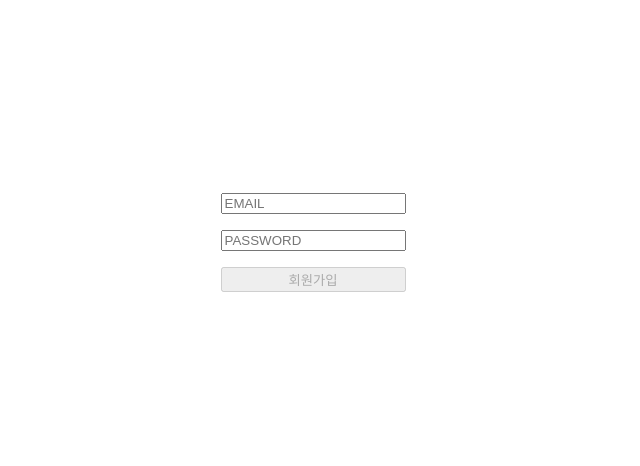
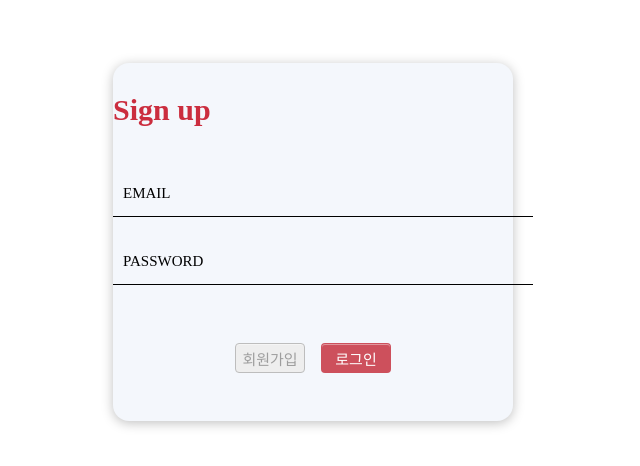
Before and after one commit to hxezin/wanted-pre-onboarding-frontend, a React (Create React App) app: page /signup in a window 1280 px wide. Shown: the part 166-632 px from the top of the page, without its empty margins (327-967 px from the left). Built offline with nearby package versions, Linux system fonts and the light colour scheme; no server answers; the HTML template or start-up script is replaced by a standard one.

Commit message:
refactor: css 구현 및 컴포넌트 분리

```diff
--- /dev/null
+++ b/src/pages/SignIn/index.styled.ts
@@ -0,0 +1,36 @@
+import styled from "styled-components";
+
+const Page = styled.div`
+  display: flex;
+  justify-content: center;
+  align-items: center;
+  height: 100vh;
+`;
+
+const Header = styled.header`
+  width: 100%;
+  color: #cb2d3e;
+  font-weight: 900;
+  font-size: 30px;
+  padding: 1em;
+  padding-bottom: 0;
+`;
+
+const Form = styled.form`
+  display: flex;
+  flex-direction: column;
+  align-items: center;
+  row-gap: 1em;
+  width: 100%;
+  margin: 1em;
+  padding: 2em 4em;
+`;
+
+const ButtonBlock = styled.div`
+  display: flex;
+  justify-content: center;
+  column-gap: 1em;
+  margin-top: 2em;
+`;
+
+export { Page, Header, Form, ButtonBlock };
--- a/src/pages/SignIn/index.tsx
+++ b/src/pages/SignIn/index.tsx
@@ -3,29 +3,13 @@ import { Link, useNavigate } from "react-router-dom";
 
 import { signin } from "apis/auth";
 
-import styled from "styled-components";
+import * as S from "./index.styled";
 import { setToken } from "utils/token";
 import useRedirect from "hooks/useRedirect";
 import useValidate from "hooks/useValidate";
-
-const Page = styled.main`
-  display: flex;
-  justify-content: center;
-  align-items: center;
-  height: 100vh;
-`;
-
-const Form = styled.form`
-  display: flex;
-  flex-direction: column;
-  row-gap: 1em;
-`;
-
-const ButtonBlock = styled.div`
-  display: flex;
-  justify-content: center;
-  column-gap: 1em;
-`;
+import Card from "components/Card";
+import Input from "components/Input";
+import Button from "components/Button";
 
 const SignIn = () => {
   useRedirect();
@@ -49,21 +33,24 @@ const SignIn = () => {
   };
 
   return (
-    <Page>
-      <Form onSubmit={handleSubmit}>
-        <input placeholder="EMAIL" onChange={(e) => setEmail(e.target.value)} />
-        <input
-          placeholder="PASSWORD"
-          onChange={(e) => setPassword(e.target.value)}
-        />
-        <ButtonBlock>
-          <button disabled={!isValid}>로그인</button>
-          <Link to="/signup">
-            <button>회원가입</button>
-          </Link>
-        </ButtonBlock>
-      </Form>
-    </Page>
+    <S.Page>
+      <Card>
+        <S.Header>Login</S.Header>
+        <S.Form onSubmit={handleSubmit}>
+          <Input text="EMAIL" onChange={(e) => setEmail(e.target.value)} />
+          <Input
+            text="PASSWORD"
+            onChange={(e) => setPassword(e.target.value)}
+          />
+          <S.ButtonBlock>
+            <Button disabled={!isValid}>로그인</Button>
+            <Link to="/signup">
+              <Button>회원가입</Button>
+            </Link>
+          </S.ButtonBlock>
+        </S.Form>
+      </Card>
+    </S.Page>
   );
 };
 
--- /dev/null
+++ b/src/pages/SignUp/index.styled.ts
@@ -0,0 +1,36 @@
+import styled from "styled-components";
+
+const Page = styled.div`
+  display: flex;
+  justify-content: center;
+  align-items: center;
+  height: 100vh;
+`;
+
+const Header = styled.header`
+  width: 100%;
+  color: #cb2d3e;
+  font-weight: 900;
+  font-size: 30px;
+  padding: 1em;
+  padding-bottom: 0;
+`;
+
+const Form = styled.form`
+  display: flex;
+  flex-direction: column;
+  align-items: center;
+  row-gap: 1em;
+  width: 100%;
+  margin: 1em;
+  padding: 2em 4em;
+`;
+
+const ButtonBlock = styled.div`
+  display: flex;
+  justify-content: center;
+  column-gap: 1em;
+  margin-top: 2em;
+`;
+
+export { Page, Header, Form, ButtonBlock };
--- a/src/pages/SignUp/index.tsx
+++ b/src/pages/SignUp/index.tsx
@@ -1,22 +1,11 @@
 import { signup } from "apis/auth";
+import Button from "components/Button";
+import Card from "components/Card";
+import Input from "components/Input";
 import useValidate from "hooks/useValidate";
 import { useState } from "react";
-import { useNavigate } from "react-router-dom";
-
-import styled from "styled-components";
-
-const Page = styled.main`
-  display: flex;
-  justify-content: center;
-  align-items: center;
-  height: 100vh;
-`;
-
-const Form = styled.form`
-  display: flex;
-  flex-direction: column;
-  row-gap: 1em;
-`;
+import { Link, useNavigate } from "react-router-dom";
+import * as S from "./index.styled";
 
 const SignUp = () => {
   const [email, setEmail] = useState("");
@@ -37,16 +26,24 @@ const SignUp = () => {
   };
 
   return (
-    <Page>
-      <Form onSubmit={handleSubmit}>
-        <input placeholder="EMAIL" onChange={(e) => setEmail(e.target.value)} />
-        <input
-          placeholder="PASSWORD"
-          onChange={(e) => setPassword(e.target.value)}
-        />
-        <button disabled={!isValid}>회원가입</button>
-      </Form>
-    </Page>
+    <S.Page>
+      <Card>
+        <S.Header>Sign up</S.Header>
+        <S.Form onSubmit={handleSubmit}>
+          <Input text="EMAIL" onChange={(e) => setEmail(e.target.value)} />
+          <Input
+            text="PASSWORD"
+            onChange={(e) => setPassword(e.target.value)}
+          />
+          <S.ButtonBlock>
+            <Button disabled={!isValid}>회원가입</Button>
+            <Link to="/">
+              <Button>로그인</Button>
+            </Link>
+          </S.ButtonBlock>
+        </S.Form>
+      </Card>
+    </S.Page>
   );
 };
 
--- /dev/null
+++ b/src/pages/Todo/TodoForm/index.tsx
@@ -0,0 +1,50 @@
+import { useState } from "react";
+import { createTodo } from "apis/todos";
+import styled from "styled-components";
+import Input from "components/Input";
+import Button from "components/Button";
+
+const Form = styled.form`
+  display: flex;
+  justify-content: center;
+  align-items: center;
+  column-gap: 1em;
+  width: 100%;
+  margin: 1em;
+`;
+
+interface Props {
+  getTodoList: () => void;
+}
+
+const TodoForm = ({ getTodoList }: Props) => {
+  const [todo, setTodo] = useState("");
+
+  const handleSubmit = async (e: React.FormEvent<HTMLFormElement>) => {
+    e.preventDefault();
+    if (todo.trim() === "") return;
+
+    await createTodo(todo)
+      .then(() => {
+        setTodo("");
+        getTodoList();
+      })
+      .catch((error) => {
+        console.log(error);
+      });
+  };
+
+  return (
+    <Form onSubmit={handleSubmit}>
+      <Input
+        autoFocus
+        value={todo}
+        onChange={(e) => setTodo(e.target.value)}
+        text="Todo"
+      />
+      <Button>추가</Button>
+    </Form>
+  );
+};
+
+export default TodoForm;
--- /dev/null
+++ b/src/pages/Todo/TodoItem/index.styled.ts
@@ -0,0 +1,78 @@
+import styled, { css } from "styled-components";
+
+const Container = styled.section`
+  display: flex;
+  justify-content: space-between;
+  padding: 1em 1em;
+  transition: background-color 0.2s linear;
+
+  &:hover {
+    background-color: #ecebeb;
+  }
+`;
+
+const MainBlock = styled.main`
+  display: flex;
+  column-gap: 1em;
+  width: 80%;
+`;
+
+const Checkbox = styled.div<{ isCompleted: boolean }>`
+  display: flex;
+  align-items: center;
+  justify-content: center;
+  width: 24px;
+  height: 24px;
+  border-radius: 50%;
+  border: 1px solid #cb2d3e;
+  font-size: 25px;
+  cursor: pointer;
+
+  ${(props) =>
+    props.isCompleted &&
+    css`
+      border: none;
+      color: #cb2d3e;
+    `}
+`;
+
+const TextBox = styled.div`
+  display: flex;
+  justify-content: center;
+  align-items: center;
+  font-size: 16px;
+`;
+
+const Input = styled.input`
+  width: 100%;
+  background-color: transparent;
+  border: none;
+  border-bottom: 1px solid #cb2d3e;
+  font-size: 16px;
+
+  &:focus {
+    outline: none;
+  }
+`;
+
+const ButtonBlock = styled.div`
+  display: none;
+
+  ${Container}:hover &, &.modify {
+    display: flex;
+    justify-content: center;
+    align-items: center;
+    column-gap: 10px;
+    color: #bcbcbc;
+  }
+`;
+
+const Button = styled.button`
+  border: none;
+  background-color: transparent;
+  color: #cb2d3e;
+  font-size: 14px;
+  cursor: pointer;
+`;
+
+export { Container, MainBlock, Checkbox, TextBox, Input, ButtonBlock, Button };
--- a/src/pages/Todo/TodoList/index.tsx
+++ /dev/null
@@ -1,32 +0,0 @@
-import { Todo } from "types/todo";
-import TodoItem from "../TodoItem";
-
-import styled from "styled-components";
-
-const Container = styled.main`
-  display: flex;
-  flex-direction: column;
-`;
-
-interface Props {
-  todos: Todo[];
-  getTodoList: () => void;
-}
-
-const TodoList = ({ todos, getTodoList }: Props) => {
-  return (
-    <Container>
-      {todos.map((todo: Todo) => (
-        <TodoItem
-          key={todo.id}
-          id={todo.id}
-          todo={todo.todo}
-          isCompleted={todo.isCompleted}
-          getTodoList={getTodoList}
-        />
-      ))}
-    </Container>
-  );
-};
-
-export default TodoList;
--- /dev/null
+++ b/src/pages/Todo/index.styled.ts
@@ -0,0 +1,26 @@
+import styled from "styled-components";
+
+const Page = styled.div`
+  display: flex;
+  justify-content: center;
+  align-items: center;
+  height: 100vh;
+  flex-direction: column;
+`;
+
+const Form = styled.form`
+  display: flex;
+  justify-content: center;
+  align-items: center;
+  column-gap: 1em;
+  width: 100%;
+  margin: 1em;
+`;
+
+const TodoList = styled.main`
+  display: flex;
+  flex-direction: column;
+  width: 100%;
+`;
+
+export { Page, Form, TodoList };
--- a/src/pages/Todo/index.tsx
+++ b/src/pages/Todo/index.tsx
@@ -1,21 +1,14 @@
-import { createTodo, getTodos } from "apis/todos";
+import { useEffect, useState } from "react";
+import { getTodos } from "apis/todos";
 import useRedirect from "hooks/useRedirect";
-import { useEffect, useState } from "react";
-import styled from "styled-components";
-import TodoList from "./TodoList";
-
-const Page = styled.main`
-  display: flex;
-  justify-content: center;
-  align-items: center;
-  height: 100vh;
-  flex-direction: column;
-`;
+import { TodoType } from "types/todo";
+import * as S from "./index.styled";
+import Card from "components/Card";
+import TodoItem from "./TodoItem";
+import TodoForm from "./TodoForm";
 
 const Todo = () => {
   useRedirect();
-
-  const [todo, setTodo] = useState("");
   const [todos, setTodos] = useState([]);
 
   useEffect(() => {
@@ -30,32 +23,23 @@ const Todo = () => {
     });
   };
 
-  const handleSubmit = async (e: React.FormEvent<HTMLFormElement>) => {
-    e.preventDefault();
-    if (todo.trim() === "") return;
-
-    await createTodo(todo)
-      .then(() => {
-        setTodo("");
-        getTodoList();
-      })
-      .catch((error) => {
-        console.log(error);
-      });
-  };
-
   return (
-    <Page>
-      <form onSubmit={handleSubmit}>
-        <input
-          autoFocus
-          onChange={(e) => setTodo(e.target.value)}
-          placeholder="Todo"
-        />
-        <button>추가</button>
-      </form>
-      <TodoList todos={todos} getTodoList={getTodoList} />
-    </Page>
+    <S.Page>
+      <Card width="600px" padding="2em 4em">
+        <TodoForm getTodoList={getTodoList} />
+        <S.TodoList>
+          {todos.map((todo: TodoType) => (
+            <TodoItem
+              key={todo.id}
+              id={todo.id}
+              todo={todo.todo}
+              isCompleted={todo.isCompleted}
+              getTodoList={getTodoList}
+            />
+          ))}
+        </S.TodoList>
+      </Card>
+    </S.Page>
   );
 };
 
--- a/src/styles/GlobalStyle.tsx
+++ b/src/styles/GlobalStyle.tsx
@@ -10,6 +10,7 @@ const GlobalStyle = createGlobalStyle`
   html, body {
     width: 100%;
     height: 100%;
+    background: #ecebeb;
   }
 `;
 
--- a/src/types/todo.ts
+++ b/src/types/todo.ts
@@ -1,4 +1,4 @@
-export interface Todo {
+export interface TodoType {
   id: number;
   todo: string;
   isCompleted: boolean;
```
Also changed, not shown: src/pages/Todo/TodoItem/index.tsx (+43 -29 lines).
